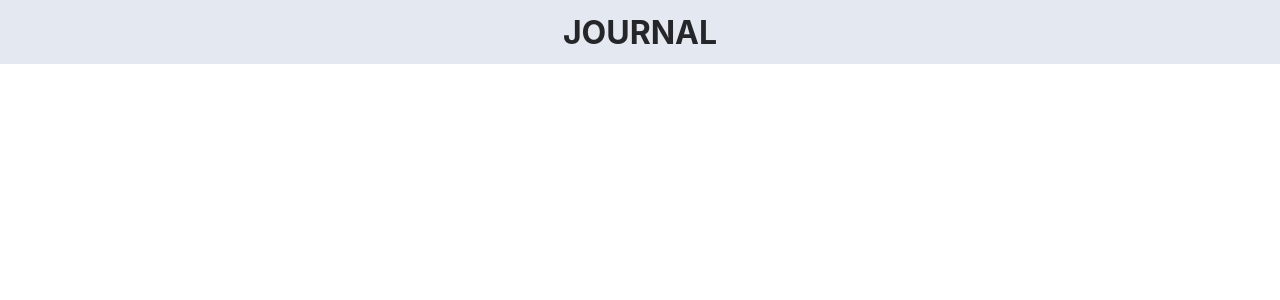
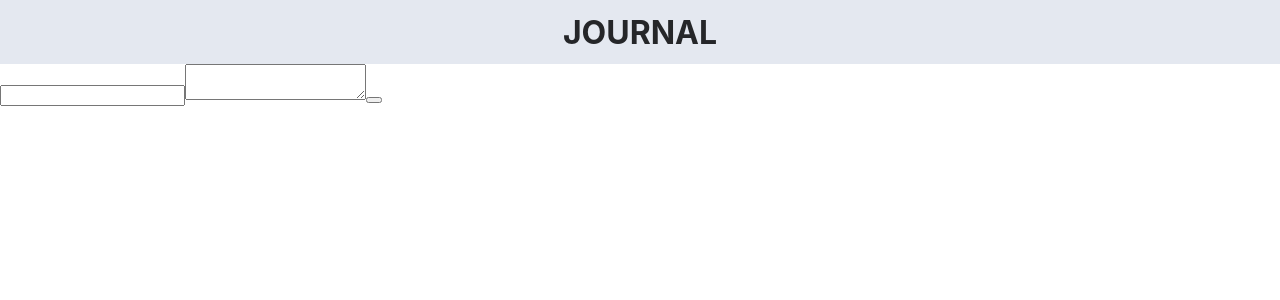
Before and after one commit to MariaRiosNavarro/my-journal, a React (Create React App) app: page / in a window 1280 px wide. Shown: the top 300 px of the page. Built offline with nearby package versions, Linux system fonts and the light colour scheme.

Commit message:
Add content to EntryForm.js and change global.css

```diff
--- a/src/App.js
+++ b/src/App.js
@@ -1,12 +1,15 @@
 import Header from "./components/Header/Header.js";
+import EntryForm from "./components/EntryForm/EntryForm.js";
 import "./App.css";
 
 function App() {
   return (
     <>
       <Header />
-      {/* <Main />
-      <Footer /> */}
+      <main>
+        <EntryForm />
+      </main>
+      {/* <Footer />  */}
     </>
   );
 }
--- a/src/components/EntryForm/EntryForm.js
+++ b/src/components/EntryForm/EntryForm.js
@@ -0,0 +1,14 @@
+import "./EntryForm.css";
+
+export default function EntryForm() {
+  return (
+    <form>
+        <label></label>
+        <input></input>
+        <label></label>
+        <textarea></textarea>
+        <button></button>
+
+    </form>
+  );
+}
--- a/src/global.css
+++ b/src/global.css
@@ -1,3 +1,10 @@
+*,
+*::after,
+*::before {
+  box-sizing: border-box;
+  margin: 0;
+}
+
 :root {
   /* Used for texts (+ footer background) */
   --color-granite: #252629;
```
Also changed, not shown: src/components/Main/Main.css (deleted), src/components/Main/Main.js (deleted), 1 other file (tests, documents, lock files or other folders). Lines whose indentation alone changed are shown as unchanged.
